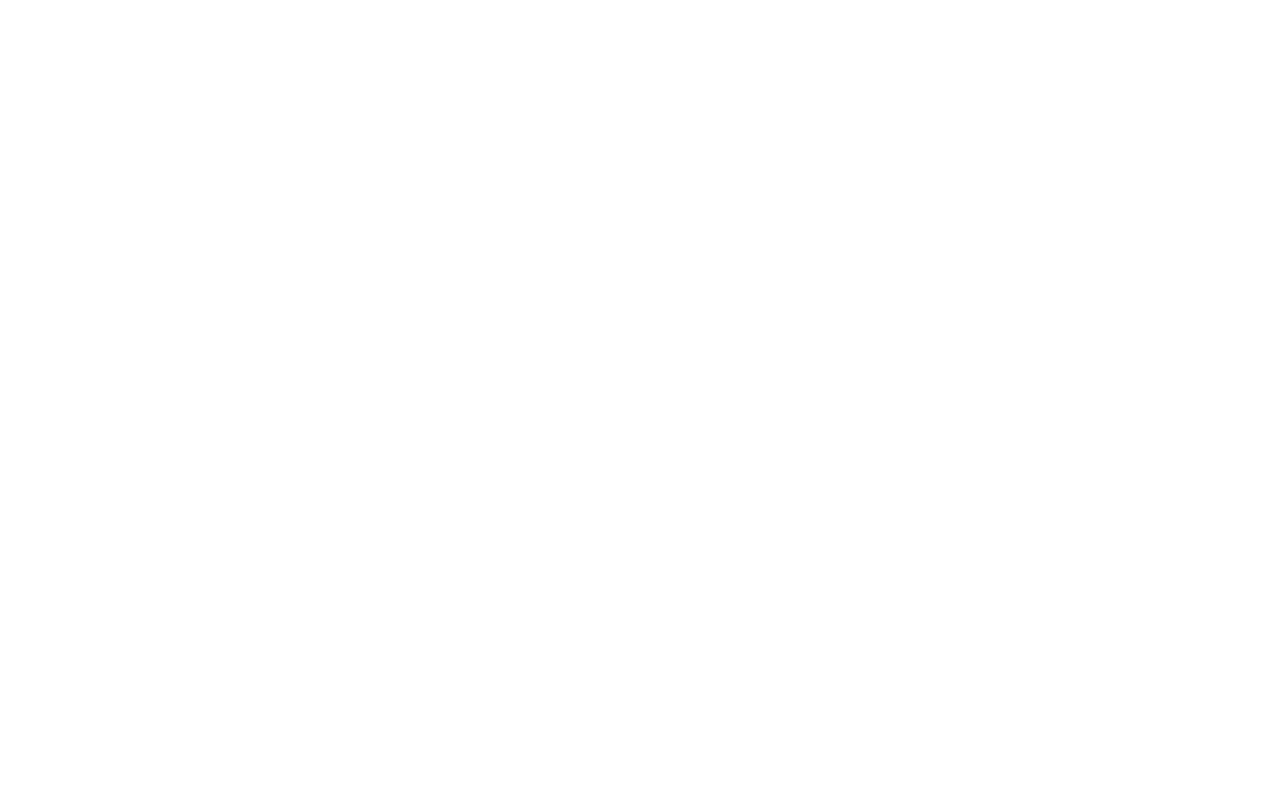
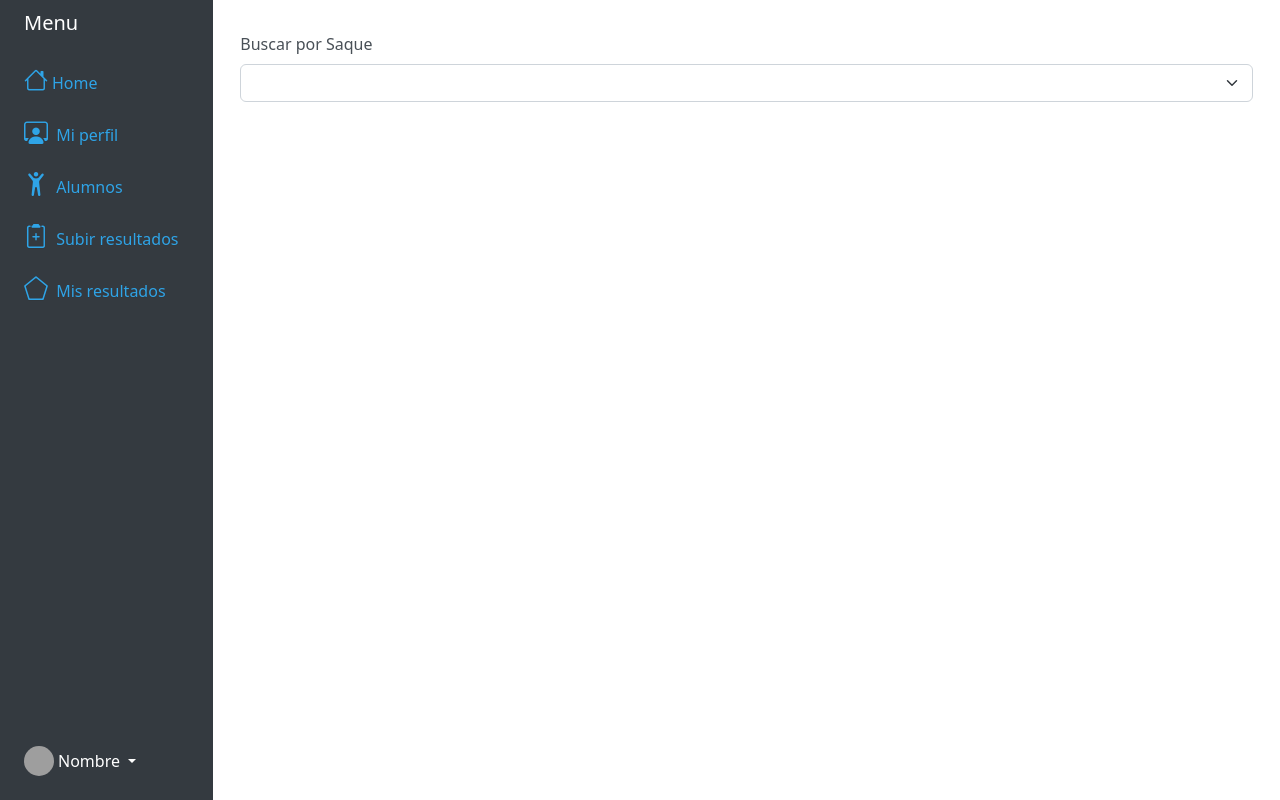
Before and after one commit to iviruu/tenis_progres, an Angular app: page /alumno/mis_resultados in a window 1280 px wide. Before the commit this address led to /. Built offline with nearby package versions, Linux system fonts and the light colour scheme; grey boxes are pictures that could not be loaded.

Commit message:
feat: Agregar componente MisResultados y rutas hijas en el componente Alumno

```diff
--- /dev/null
+++ b/src/app/shared/mis-resultados/mis-resultados.component.html
@@ -0,0 +1,19 @@
+<div class="container mt-3">
+    <form (ngSubmit)="onSubmit()" #form="ngForm">
+      <div class="mb-3">
+        <label for="saque" class="form-label">Buscar por Saque</label>
+        <select id="saque" class="form-select" [(ngModel)]="selectedSaque_id" name="saque_id" required (change)="filterResultados()">
+          <option *ngFor="let saque of saques" [value]="saque.id_saque">{{ saque.type_saque }}</option>
+        </select>
+      </div>
+
+      <div *ngIf="filteredResultados.length > 0">
+        <h5>Resultados:</h5>
+        <ul class="list-group">
+          <li class="list-group-item" *ngFor="let resultado of filteredResultados">
+            {{ resultado.velocidad }} {{resultado.punteria}}
+          </li>
+        </ul>
+      </div>
+    </form>
+  </div>
--- /dev/null
+++ b/src/app/shared/mis-resultados/mis-resultados.component.ts
@@ -0,0 +1,44 @@
+import { Component, NgModule } from '@angular/core';
+import { DatumResultados } from '../../interface/resultados';
+import { CommonModule } from '@angular/common';
+import { DatumSaque } from '../../interface/saque';
+import { FormsModule } from '@angular/forms';
+
+
+@Component({
+  selector: 'app-mis-resultados',
+  standalone: true,
+  imports: [CommonModule,FormsModule ],
+  templateUrl: './mis-resultados.component.html',
+  styleUrl: './mis-resultados.component.css'
+})
+export class MisResultadosComponent {
+
+  saques: DatumSaque[] = [
+    { id_saque: 1, type_saque: 'Saque de potencia' },
+    { id_saque: 2, type_saque: 'Saque de precisión' },
+    // Agrega más tipos de saques aquí
+  ];
+
+  resultados: DatumResultados[] = [
+    { saque_id: 1, velocidad: '100',punteria: '20',user_id: 1, id: 1,created_at: new Date(), updated_at: new Date()},
+    { saque_id: 1, velocidad: '120',punteria: '30' ,user_id: 1, id: 2,created_at: new Date(), updated_at: new Date()},
+    { saque_id: 2, velocidad: '150',punteria:'25',user_id: 1, id: 3,created_at: new Date(), updated_at: new Date()}
+    // Agrega más resultados aquí
+  ];
+
+  selectedSaque_id: number | null = null;
+  filteredResultados: DatumResultados[] = [];
+
+  filterResultados() {
+    if (this.selectedSaque_id !== null) {
+      this.filteredResultados = this.resultados.filter(resultado => resultado.saque_id === this.selectedSaque_id);
+    } else {
+      this.filteredResultados = [];
+    }
+  }
+
+  onSubmit() {
+    // Maneja el envío del formulario si es necesario
+  }
+}
--- a/src/app/shared/navbar/navbar.component.html
+++ b/src/app/shared/navbar/navbar.component.html
@@ -22,13 +22,17 @@
                                 <a href="#" class="nav-link px-0 bi bi-person-add"> <span class="d-none d-sm-inline"> Añadir</span> </a>
                             </li>
                             <li>
-                                <a href="profe/lista_alumnos" class="nav-link px-0 bi bi-people"> <span class="d-none d-sm-inline"> Lista</span> </a>
+                                <a href="lista_alumnos" class="nav-link px-0 bi bi-people"> <span class="d-none d-sm-inline"> Lista</span> </a>
                             </li>
                         </ul>
                     </li>
                     <li>
-                        <a href="profe/resultados" class="nav-link px-0 align-middle">
+                        <a href="resultados" class="nav-link px-0 align-middle">
                             <i class="fs-4 bi bi-clipboard2-plus"></i> <span class="ms-1 d-none d-sm-inline"> Subir resultados</span> </a>
+                    </li>
+                    <li>
+                        <a href="alumno/mis_resultados" class="nav-link px-0 align-middle">
+                            <i class="fs-4 bi bi-pentagon"></i> <span class="ms-1 d-none d-sm-inline"> Mis resultados</span> </a>
                     </li>
                 </ul>
                 <hr>
```
Also changed, not shown: src/app/app.routes.ts (+7 -1 lines), src/app/shared/mis-resultados/mis-resultados.component.css (added), 1 other file (tests, documents, lock files or other folders).
